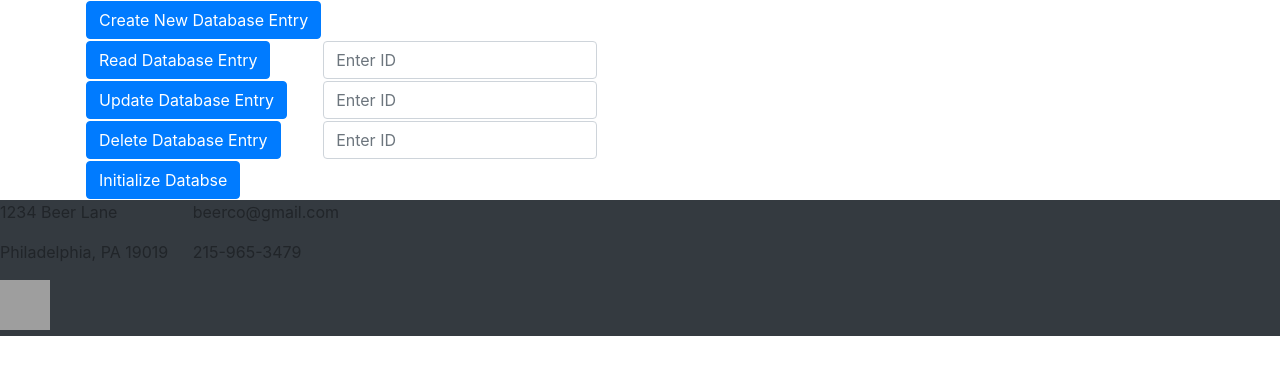
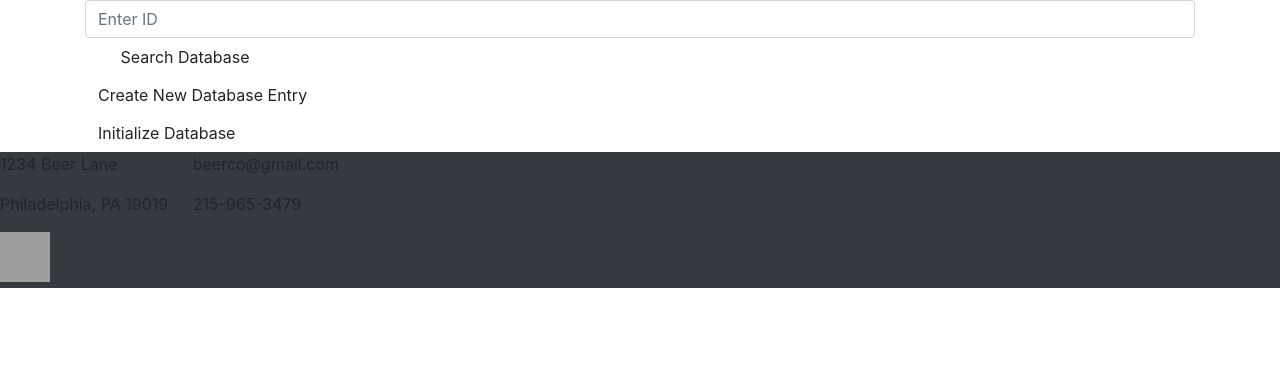
Before and after one commit to KaieScarpato/software_engineering_project, a Flask app: page /admin in a window 1280 px wide. Shown: the part 56-431 px from the top of the page. Run offline with Flask 3, Linux system fonts and the light colour scheme; some libraries are stand-ins or nearby versions; grey boxes are pictures that could not be loaded.

Commit message:
Add files via upload

```diff
--- a/website/templates/admin/admin.html
+++ b/website/templates/admin/admin.html
@@ -1,25 +1,15 @@
 {% extends "base.html" %} {% block title %}Admin{% endblock %}
 {% block content%}
 <form method="POST">
-    <table>
-        <tr>
-            <td><button type="submit" class="btn btn-primary" name="button" value="create">Create New Database Entry</button></td>
-        </tr>
-        <tr>
-            <td><button type="submit" class="btn btn-primary" name="button" value="read">Read Database Entry</button></td>
-            <td><input type="text" class="form-control" id="readID" name="readID" placeholder="Enter ID"/></td>
-        </tr>
-        <tr>
-            <td><button type="submit" class="btn btn-primary" name="button" value="update">Update Database Entry</button></td>
-            <td><input type="text" class="form-control" id="updateID" name="updateID" placeholder="Enter ID"/></td>
-        </tr>
-        <tr>
-            <td><button type="submit" class="btn btn-primary" name="button" value="delete">Delete Database Entry</button></td>
-            <td><input type="text" class="form-control" id="deleteID" name="deleteID" placeholder="Enter ID"/></td>
-        </tr>
-        <tr>
-            <td><button type="submit" class="btn btn-primary" name="button" value="initialize">Initialize Databse</button></td>
-        </tr>
-    </table>
+    <div class="adminDiv">
+        <input type="text" class="form-control" id="readID" name="readID" placeholder="Enter ID"/>
+        <button type="submit" style="width: 200px;" class="btn buttonDisplay" name="button" value="read">Search Database</button>
+    </div>
+    <div class="adminButtonDiv">
+        <button type="submit" class="btn buttonDisplayAdmin" name="button" value="create">Create New Database Entry</button>
+    </div>
+    <div class="adminButtonDiv">
+        <button type="submit" class="btn buttonDisplayAdmin" name="button" value="initialize">Initialize Database</button>
+    </div>
 </form>
 {% endblock %}
--- a/website/templates/admin/deleteDatabase.html
+++ b/website/templates/admin/deleteDatabase.html
@@ -91,6 +91,7 @@
     </tr>
 </table>
 <form method="POST">
-    <button type="submit" class="btn btn-primary" name="button" value="delete"> Delete </button>
+    <button type="submit" class="btn buttonDisplay" name="button" value="delete"> Delete </button>
+    <button type="submit" class="btn buttonDisplay" name="button" value="back"> Back </button>
 </form>
 {% endblock %}
--- a/website/templates/admin/readDatabase.html
+++ b/website/templates/admin/readDatabase.html
@@ -95,6 +95,8 @@
     </tr>
 </table>
 <form method="POST">
-    <button type="submit" class="btn btn-primary" name="button" value="back"> Back </button>
+    <button type="submit" class="btn buttonDisplay" name="button" value="update"> Update </button>
+    <button type="submit" class="btn buttonDisplay" name="button" value="delete"> Delete </button>
+    <button type="submit" class="btn buttonDisplay" name="button" value="back"> Back </button>
 </form>
 {% endblock %}
```
Also changed, not shown: website/templates/admin/createDatabase.html (+4 -3 lines), website/templates/admin/updateDatabase.html (+4 -3 lines).
